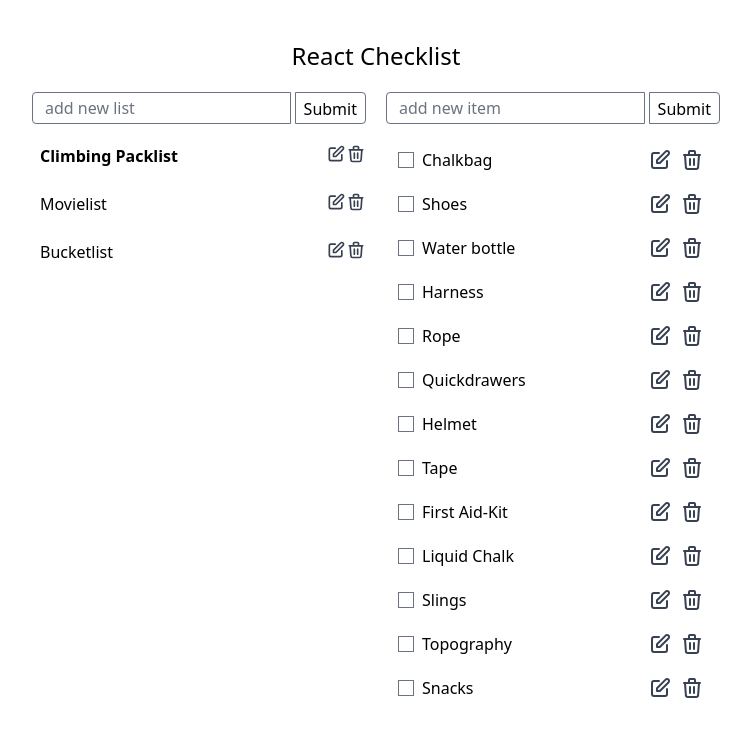
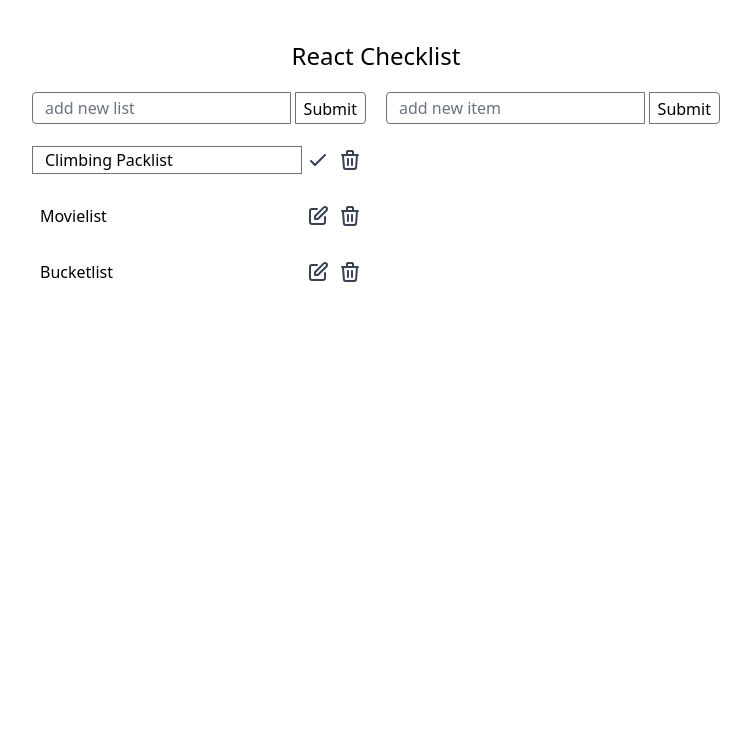
Before and after one commit to kevinkeckeis/react-checklist, a React (Create React App) app: page / in a window 1280 px wide. Both pictures are taken after a click on the element 600 px from the left and 156 px from the top of the page. Shown: the top 736 px of the page, without its empty margins (264-1015 px from the left). Built offline with nearby package versions, Linux system fonts and the light colour scheme.

Commit message:
make list editable

```diff
--- a/src/components/Header.js
+++ b/src/components/Header.js
@@ -1,7 +1,6 @@
 import React from 'react';
 
 const Header = () => {
-  console.log('header');
   return (
     <header>
       <h1 className='text-2xl text-center mb-5'>React Checklist</h1>
--- a/src/components/Item.js
+++ b/src/components/Item.js
@@ -7,7 +7,6 @@ const Item = ({ item }) => {
   const [isEdit, setIsEdit] = useState(false);
   const dispatch = useDispatch();
 
-  console.log(item);
   const edit = (e) => {
     e.preventDefault();
     dispatch(setItem({ id: item.id, name: name, done: item.done }));
--- a/src/components/Items.js
+++ b/src/components/Items.js
@@ -4,7 +4,7 @@ import { useDispatch, useSelector } from 'react-redux';
 import Item from './Item';
 import { addItem } from './itemsSlice';
 
-const Items = ({ handleSelection, listId }) => {
+const Items = ({ listId }) => {
   const list = useSelector((state) => state.items);
   const dispatch = useDispatch();
   const [newName, setNewName] = useState('');
--- a/src/components/List.js
+++ b/src/components/List.js
@@ -1,32 +1,82 @@
-import React from 'react';
+import React, { useRef, useState } from 'react';
 import { useDispatch } from 'react-redux';
-import { removeItemsByListId } from './itemsSlice';
-import { removeList } from './listsSlice';
+import { removeItemsByListId, setItem } from './itemsSlice';
+import { removeList, setList } from './listsSlice';
 
 const List = ({ handleSelection, selection, list }) => {
-  console.log('Render List:', list.title);
+  const [isEdit, setIsEdit] = useState(false);
+  const [title, setTitle] = useState(list.title);
+  const titleElement = useRef(null);
   const dispatch = useDispatch();
   const remove = () => {
     dispatch(removeList(list.id));
     dispatch(removeItemsByListId(list.id));
   };
-  const select = () => {
+  const select = (e) => {
+    if (e.target === e.currentTarget || e.target === titleElement.current) {
       handleSelection(list.id);
+    }
   };
-  const edit = () => {};
+  const edit = (e) => {
+    e.preventDefault();
+    setIsEdit(false);
+    dispatch(setList({ id: list.id, title: title }));
+  };
 
   return (
-    <li onClick={select} className='flex py-3 hover:bg-blue-200 cursor-pointer'>
-      {selection === list.id ? (
-        <div className='flex-1 font-bold mx-2'>{list.title}</div>
+    <li
+      onClick={select}
+      className='flex py-3 hover:bg-blue-200 cursor-pointer items-center'
+    >
+      {isEdit ? (
+        <>
+          <form onSubmit={edit} className='flex-auto flex'>
+            <input
+              type='text'
+              value={title}
+              onChange={(e) => setTitle(e.target.value)}
+              className='form-input h-7 flex-1'
+            />
+          </form>
+        </>
+      ) : selection === list.id ? (
+        <div className='flex-1 font-bold mx-2' ref={titleElement}>
+          {list.title}
+        </div>
       ) : (
-        <div className='flex-1 mx-2'>{list.title}</div>
+        <div className='flex-1 mx-2' ref={titleElement}>
+          {list.title}
+        </div>
       )}
-      {/* <div className='flex-1'>{list.title}</div> */}
-      <div className='text-gray-700' onClick={edit}>
+
+      {isEdit ? (
+        <div
+          className='text-gray-700 p-1 hover:text-green-400  cursor-pointer'
+          onClick={edit}
+        >
           <svg
             xmlns='http://www.w3.org/2000/svg'
-          className='h-5 w-5'
+            className='h-6 w-6'
+            fill='none'
+            viewBox='0 0 24 24'
+            stroke='currentColor'
+            strokeWidth={2}
+          >
+            <path
+              strokeLinecap='round'
+              strokeLinejoin='round'
+              d='M5 13l4 4L19 7'
+            />
+          </svg>
+        </div>
+      ) : (
+        <div
+          className='text-gray-700 p-1 hover:text-blue-400  cursor-pointer'
+          onClick={() => setIsEdit(!isEdit)}
+        >
+          <svg
+            xmlns='http://www.w3.org/2000/svg'
+            className='h-6 w-6'
             fill='none'
             viewBox='0 0 24 24'
             stroke='currentColor'
@@ -39,10 +89,14 @@ const List = ({ handleSelection, selection, list }) => {
             />
           </svg>
         </div>
-      <div className='text-gray-700' onClick={remove}>
+      )}
+      <div
+        className='text-gray-700 p-1 hover:text-blue-400 cursor-pointer'
+        onClick={remove}
+      >
         <svg
           xmlns='http://www.w3.org/2000/svg'
-          className='h-5 w-5'
+          className='h-6 w-6'
           fill='none'
           viewBox='0 0 24 24'
           stroke='currentColor'
--- a/src/components/itemsSlice.js
+++ b/src/components/itemsSlice.js
@@ -36,7 +36,7 @@ export const itemsSlice = createSlice({
       item.done = action.payload.done;
     },
     removeItemsByListId: (state, action) =>
-      state.filter((item) => item.id !== action.payload),
+      state.filter((item) => item.listId !== action.payload),
   },
 });
 
```
Lines whose indentation alone changed are shown as unchanged.
